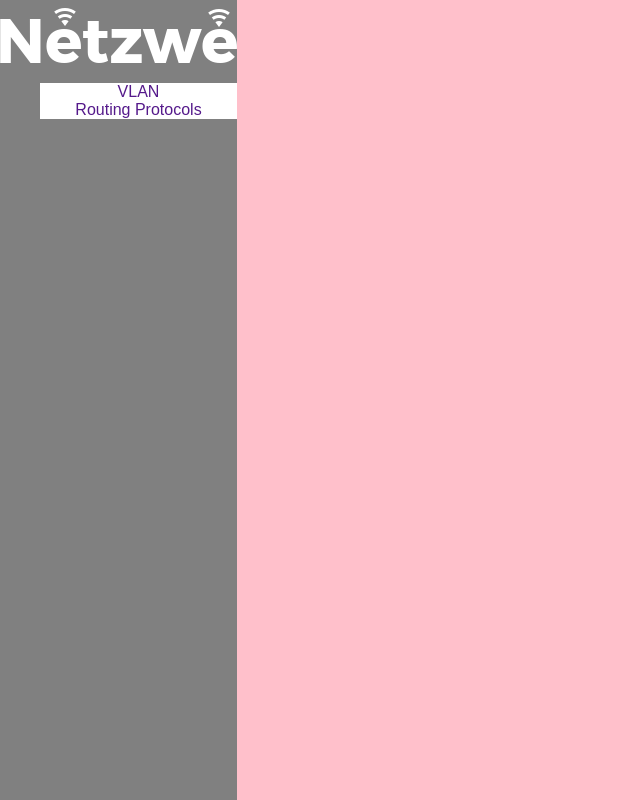
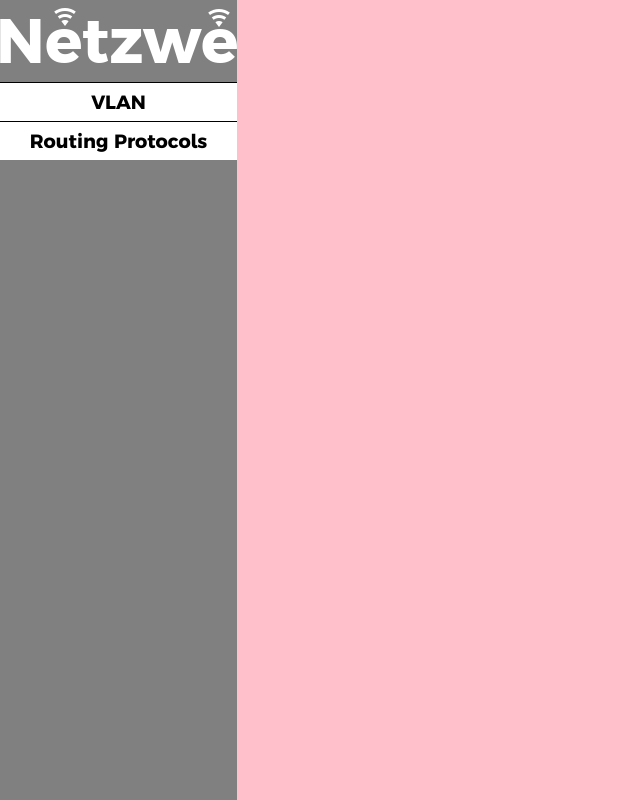
Before and after one commit to wirklicher/Netz, a Flask app: page /scriptos in a window 1280 px wide. Shown: the whole page, without its empty margins (0-640 px from the left). Run offline with Flask 2, Linux system fonts and the light colour scheme.

Commit message:
made some changes in scriptos menu

```diff
--- a/app/static/styles/scriptos.css
+++ b/app/static/styles/scriptos.css
@@ -1,3 +1,9 @@
+@font-face {
+  font-family: "ArgentumSans";
+  src: url("./fonts/ArgentumSans-Bold.ttf");
+  font-weight: normal;
+  font-style: normal;
+}
 body {
   margin: 0;
   padding: 0;
@@ -38,6 +44,7 @@ main {
 
 .submenu a {
   display: block;
+  text-align: start;
 }
 
 .menu {
@@ -45,7 +52,15 @@ main {
 }
 
 .card {
+  border-top: solid 0.1em black;
   background-color: white;
+  padding: 0.5em 1em;
+}
+
+ul {
+  padding: 0;
+  padding-top: 1em;
+  margin: 0;
 }
 
 li {
@@ -54,4 +69,13 @@ li {
 
 li a {
   text-decoration: none;
+}
+
+.btn {
+  color: black;
+  font-size: 1.2em;
+}
+
+.card:target .submenu {
+  max-height: 10em;
 }/*# sourceMappingURL=scriptos.css.map */
--- a/app/static/styles/scriptos.scss
+++ b/app/static/styles/scriptos.scss
@@ -1,3 +1,11 @@
+@font-face{
+    font-family: 'ArgentumSans';
+    src: url("./fonts/ArgentumSans-Bold.ttf");
+    font-weight: normal;
+    font-style: normal;
+}
+$mainfont: "ArgentumSans";
+
 body {
     margin: 0;
     padding: 0;
@@ -41,6 +49,7 @@ main {
 
 .submenu a{
     display: block;
+    text-align: start;
 }
 
 
@@ -50,7 +59,15 @@ main {
 
 
 .card {
+    border-top: solid 0.1em black;
     background-color: white;
+    padding: 0.5em 1em;
+}
+
+ul {
+    padding: 0;
+    padding-top: 1em;
+    margin: 0;
 }
 
 li {
@@ -60,3 +77,12 @@ li {
 li a {
     text-decoration: none;
 }
+
+.btn {
+   color: black;
+   font-size: 1.2em;
+}
+
+.card:target .submenu{
+    max-height: 10em;
+}
--- a/app/templates/scriptos.html
+++ b/app/templates/scriptos.html
@@ -16,16 +16,21 @@
             <a href="/"><img src="../static/styles/images/logos/logo.png" alt="Main_logo" id="main_logo"></a>
             <div class="menu">
                 <ul>
-                    <li class="card">
-                        <a href="" class="btn">VLAN</a>
+                    <li class="card" id="vlan">
+                        <a href="#vlan" class="btn" >VLAN</a>
                         <div class="submenu">
-                            <a href="#">Proč jsou potřeba?</a>
-                            <a href="#">Druhy VLAN</a>
-                            <a href="#">DTP a VTP protocols</a>
+                            <a href="#" id="proc_jsou">Proč jsou potřeba?</a>
+                            <a href="#" id="druhy_vlan">Druhy VLAN</a>
+                            <a href="#" id="dtp_vtp">DTP a VTP protocols</a>
                         </div>
                     </li>
-                    <li class="card">
-                        <a href="" class="btn">Routing Protocols</a>
+                    <li class="card" id="routing_protocols">
+                        <a href="#routing_protocols" class="btn" >Routing Protocols</a>
+                        <div class="submenu">
+                            <a href="#" id="rip">RIP</a>
+                            <a href="#" id="eigrp">EIGRP</a>
+                            <a href="#" id="ospf">OSPF</a>
+                        </div>
                     </li>
                 </ul>
         </div>
```
Also changed, not shown: 1 other file.
